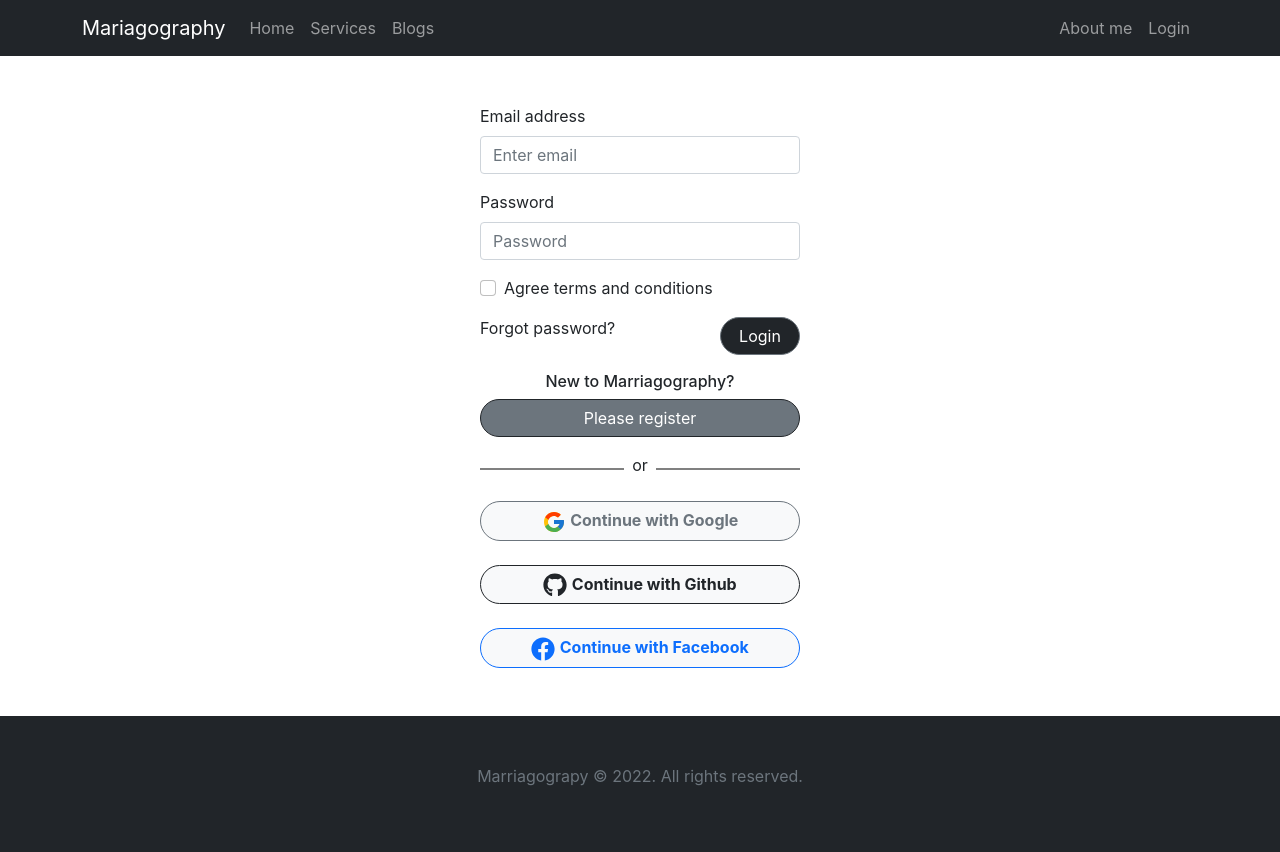
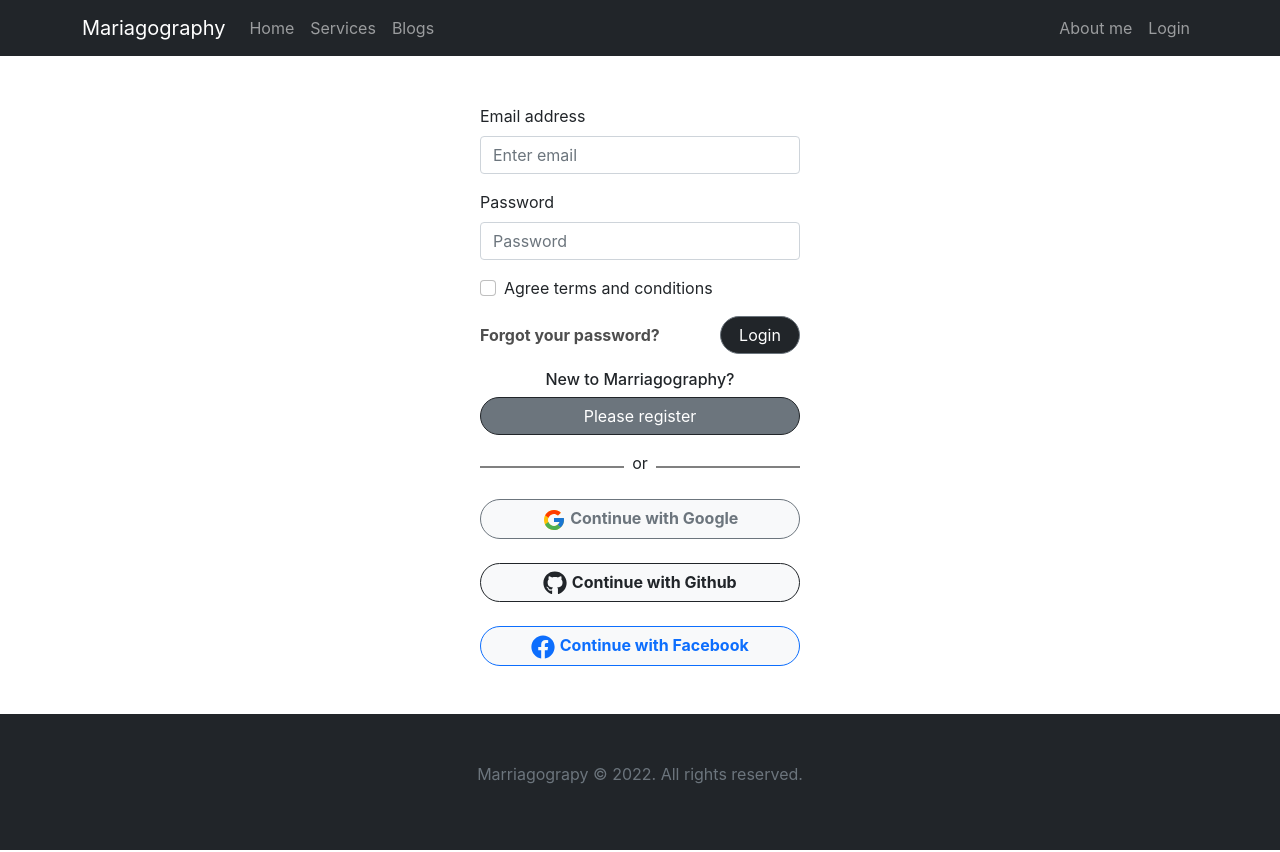
Before and after one commit to TA-Sakin/marriagograpy, a React (Create React App) app: page /login in a window 1280 px wide. Built offline with nearby package versions, Linux system fonts and the light colour scheme; no server answers.

Commit message:
reset password

```diff
--- a/src/App.js
+++ b/src/App.js
@@ -1,6 +1,5 @@
 import "./App.css";
 import Footer from "./Components/Shared/Footer/Footer";
-import { ToastContainer, toast } from "react-toastify";
 import "react-toastify/dist/ReactToastify.css";
 import { Route, Routes } from "react-router-dom";
 import Home from "./Components/Home/Home/Home";
--- a/src/Components/About/About.js
+++ b/src/Components/About/About.js
@@ -4,7 +4,7 @@ const About = () => {
   return (
     <div style={{ minHeight: "70vh" }}>
       <h5 className="w-50 mx-auto text-center py-5">
-        Hello, I'm Sakin currently learning web development. Till now I have
+        Hi, I'm Sakin currently learning web development. Till now I have
         created various front-end application using HTML, CSS, JavaScript, React
         and Firebase. So far the learning process has been quite fascinating. I
         aspire to become a full-stack web developer within next 1 year.
--- a/src/Components/Login/Login/Login.css
+++ b/src/Components/Login/Login/Login.css
@@ -4,3 +4,11 @@
 .icons {
   font-size: 24px;
 }
+.forgotPass {
+  cursor: pointer;
+  color: rgb(78, 78, 78);
+}
+.forgotPass:hover {
+  color: #179c5e;
+  text-decoration: underline;
+}
--- a/src/Components/Login/Login/Login.js
+++ b/src/Components/Login/Login/Login.js
@@ -1,4 +1,4 @@
-import React from "react";
+import React, { useState } from "react";
 import { Button, Form } from "react-bootstrap";
 import { FcGoogle } from "react-icons/fc";
 import { FaFacebook } from "react-icons/fa";
@@ -7,19 +7,25 @@ import "./Login.css";
 import { Link } from "react-router-dom";
 import { useAuthState } from "react-firebase-hooks/auth";
 import auth from "../../../firebase.init";
+import { ToastContainer, toast } from "react-toastify";
 import {
   useSignInWithGoogle,
   useSignInWithEmailAndPassword,
+  useSendPasswordResetEmail,
 } from "react-firebase-hooks/auth";
 import { useLocation, useNavigate } from "react-router-dom";
 const Login = () => {
   const [signInWithGoogle, googleUser, googleLoading, googleError] =
     useSignInWithGoogle(auth);
-  const [signInWithEmailAndPassword, user, loading, error] =
+  const [signInWithEmailAndPassword, user, loading, signInError] =
     useSignInWithEmailAndPassword(auth);
+  const [sendPasswordResetEmail, sending, passError] =
+    useSendPasswordResetEmail(auth);
+
   const location = useLocation();
   const navigate = useNavigate();
-
+  const [email, setEmail] = useState("");
+  const [password, setPassword] = useState("");
   const from = location.state?.from?.pathname || "/";
 
   const handleGoogleSignIn = () => {
@@ -27,9 +33,15 @@ const Login = () => {
   };
   const handleLogin = (e) => {
     e.preventDefault();
-    const email = e.target.email.value;
-    const password = e.target.password.value;
     signInWithEmailAndPassword(email, password);
+  };
+  const handleResetPassword = async () => {
+    if (email) {
+      await sendPasswordResetEmail(email);
+      toast("Sent email");
+    } else {
+      toast("Please enter a valid email");
+    }
   };
   if (googleUser || user) {
     navigate(from, { replace: true });
@@ -43,6 +55,7 @@ const Login = () => {
           <Form.Control
             type="email"
             name="email"
+            onBlur={(e) => setEmail(e.target.value)}
             placeholder="Enter email"
             required
           />
@@ -52,6 +65,7 @@ const Login = () => {
           <Form.Control
             type="password"
             name="password"
+            onBlur={(e) => setPassword(e.target.value)}
             placeholder="Password"
             required
           />
@@ -60,7 +74,9 @@ const Login = () => {
           <Form.Check type="checkbox" label="Agree terms and conditions" />
         </Form.Group>
         <div className="d-flex justify-content-between align-items-center">
-          <p>Forgot password?</p>
+          <b onClick={handleResetPassword} className="forgotPass">
+            Forgot your password?
+          </b>
           <Button
             className="rounded-pill btn btn-outline-secondary text-white w-25 "
             variant="dark"
@@ -110,6 +126,7 @@ const Login = () => {
       >
         <FaFacebook className="icons" /> <b>Continue with Facebook</b>
       </Button>
+      <ToastContainer />
     </div>
   );
 };
```
